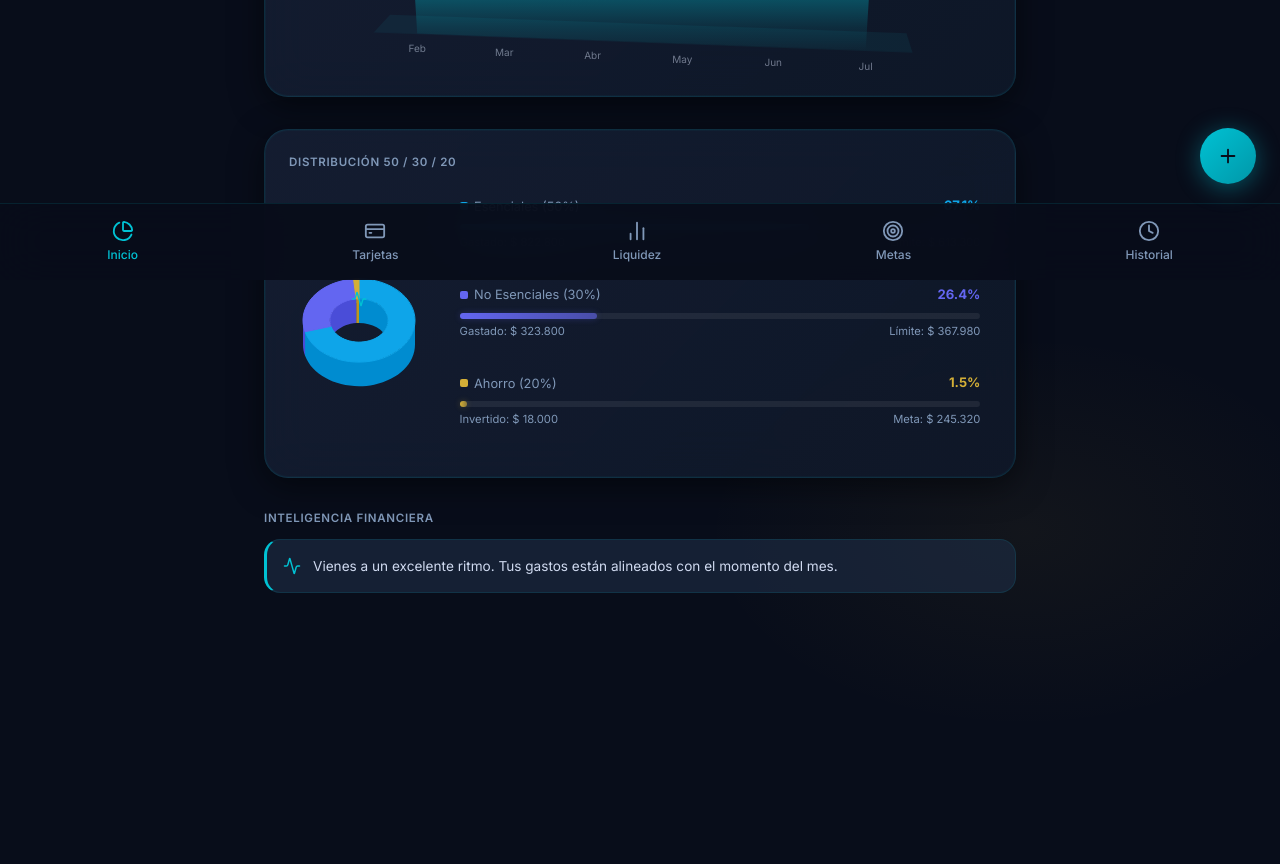
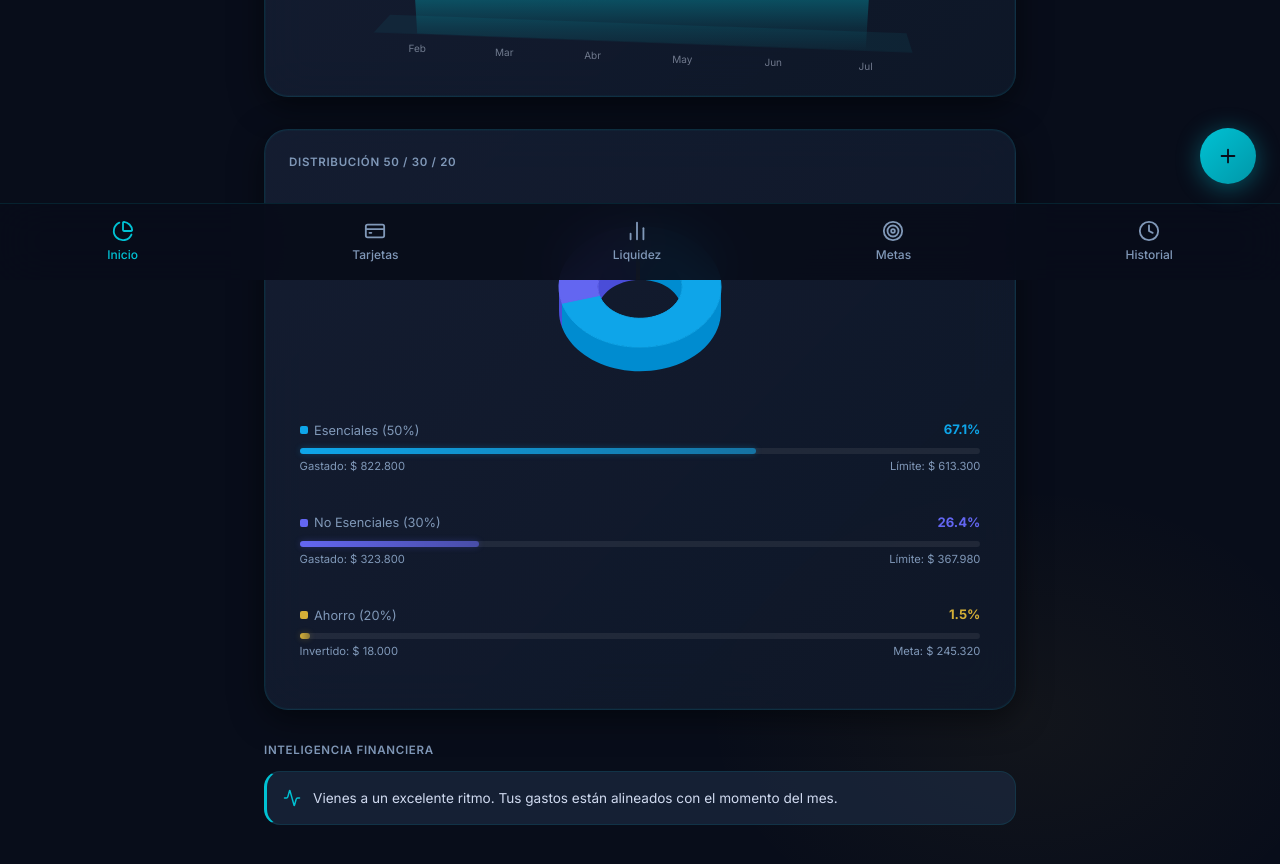
Before and after one commit to HasselGit/Rober-Metrics, a React (Vite) app: page / in a window 1280 px wide. Shown: the part 520-1384 px from the top of the page. Before the commit the page ends 1315 px from the top, so only its background shows below. Built offline with nearby package versions, Linux system fonts and the light colour scheme.

Commit message:
Center donut at top of Distribución card and reduce details sheet max-height to keep donut visible

```diff
--- a/src/components/Dashboard.jsx
+++ b/src/components/Dashboard.jsx
@@ -1,4 +1,4 @@
-import React, { useState } from 'react';
+import React, { useState, useRef } from 'react';
 import Highcharts from 'highcharts';
 import { HighchartsReact } from 'highcharts-react-official';
 import { formatCurrency } from '../utils/financeCalculator';
@@ -12,10 +12,23 @@ const CAT = {
 };const Dashboard = ({ data, calculations, selectedMonth, onMonthChange, onIncomeClick, onExpensesClick }) => {
   const { expenses, ideal, percentages } = calculations;
 
+  const distCardRef = useRef(null);
+
   // Categoría seleccionada para animar el donut (null = ninguna)
   const [selectedCat, setSelectedCat] = useState(null);
 
-  const toggleCat = (cat) => setSelectedCat(prev => prev === cat ? null : cat);
+  const toggleCat = (cat) => {
+    setSelectedCat(prev => {
+      const next = prev === cat ? null : cat;
+      if (next && distCardRef.current) {
+        setTimeout(() => {
+          distCardRef.current.scrollIntoView({ behavior: 'smooth', block: 'start' });
+        }, 120);
+      }
+      return next;
+    });
+  };
+
 
   // ── Acumulado: últimos 6 meses ──────────────────────────────────
   const last6Months = Array.from({length: 6}, (_, i) => {
@@ -360,14 +373,14 @@ const CAT = {
       </div>
 
       {/* ── Distribución 50/30/20 ───────────────────────────────── */}
-      <div className="glass-card mb-4">
+      <div className="glass-card mb-4" ref={distCardRef}>
         <p style={{ fontSize: '0.72rem', fontWeight: 600, letterSpacing: '0.06em', textTransform: 'uppercase', color: 'var(--on-surface-variant)', marginBottom: '1rem' }}>
           Distribución 50 / 30 / 20
         </p>
 
-        <div style={{ display: 'flex', gap: '1.25rem', alignItems: 'center' }}>
-          {/* Donut 3D — overflow:visible para que el slice no se corte */}
-          <div style={{ width: '140px', height: '155px', flexShrink: 0, position: 'relative', overflow: 'visible' }}>
+        {/* Donut 3D Centrado arriba — overflow:visible para que el slice no se corte */}
+        <div style={{ display: 'flex', justifyContent: 'center', marginBottom: '1.5rem', overflow: 'visible' }}>
+          <div style={{ width: '190px', height: '200px', flexShrink: 0, position: 'relative', overflow: 'visible' }}>
             <HighchartsReact
               highcharts={Highcharts}
               options={donutOptions}
@@ -378,12 +391,13 @@ const CAT = {
               transform: 'translate(-50%, -50%)',
               textAlign: 'center', pointerEvents: 'none'
             }}>
-              <Activity size={16} color="var(--primary)" />
+              <Activity size={18} color="var(--primary)" />
+            </div>
           </div>
         </div>
 
-          {/* Filas de progreso — clic anima el donut */}
-          <div style={{ flex: 1 }}>
+        {/* Filas de progreso abajo — clic anima el donut */}
+        <div style={{ display: 'flex', flexDirection: 'column', gap: '0.25rem' }}>
           <ProgressRow
             catKey="esenciales"
             pct={percentages.esenciales}
@@ -405,7 +419,6 @@ const CAT = {
             limitLabel="Meta"
           />
         </div>
-        </div>
 
         {selectedCat && (
           <p style={{ textAlign: 'center', fontSize: '0.7rem', color: 'var(--on-surface-variant)', marginTop: '0.75rem' }}>
@@ -413,6 +426,7 @@ const CAT = {
           </p>
         )}
       </div>
+
 
       {/* ── Inteligencia Financiera ─────────────────────────────── */}
       {calculations.insights && calculations.insights.length > 0 && (
--- a/src/index.css
+++ b/src/index.css
@@ -169,7 +169,7 @@ select.input-field {
   background: linear-gradient(180deg, rgba(22, 32, 53, 0.95) 0%, rgba(15, 24, 41, 0.98) 100%);
   backdrop-filter: blur(20px);
   width: 100%; max-width: 600px;
-  max-height: 65vh;
+  max-height: 48vh;
   border-radius: 1.5rem 1.5rem 0 0; padding: 1.5rem;
   border-top: 1px solid var(--glass-border);
   animation: slideUp 0.35s cubic-bezier(0.16, 1, 0.3, 1);
```
Lines whose indentation alone changed are shown as unchanged.
